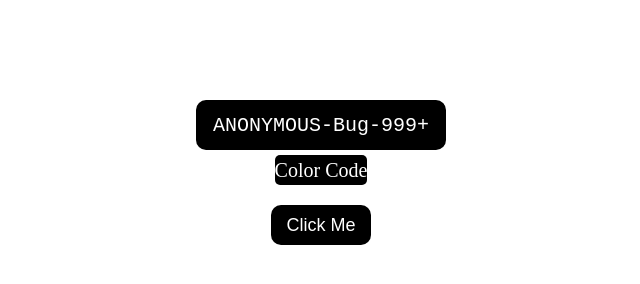
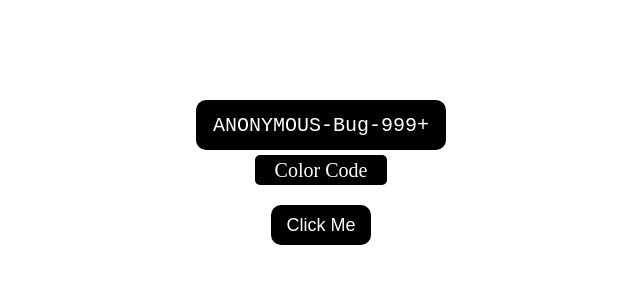
Before and after one commit to ANONYMOUS-999-Bug/bug, a plain HTML site: page index.html in a window 1280 px wide. Shown: the whole page, without its empty margins (319-959 px from the left). Drawn offline with Linux system fonts and the light colour scheme.

Commit message:
Update rgb.css

```diff
--- a/rgb.css
+++ b/rgb.css
@@ -44,7 +44,7 @@ button{
     display: flex;
     justify-content: center;
     align-items: center;
-    padding:0, 20px
+    padding: 0 20px
     /* background-color: rgb(0, 114, 214); */
 }
 /* .dark-mode{
```
